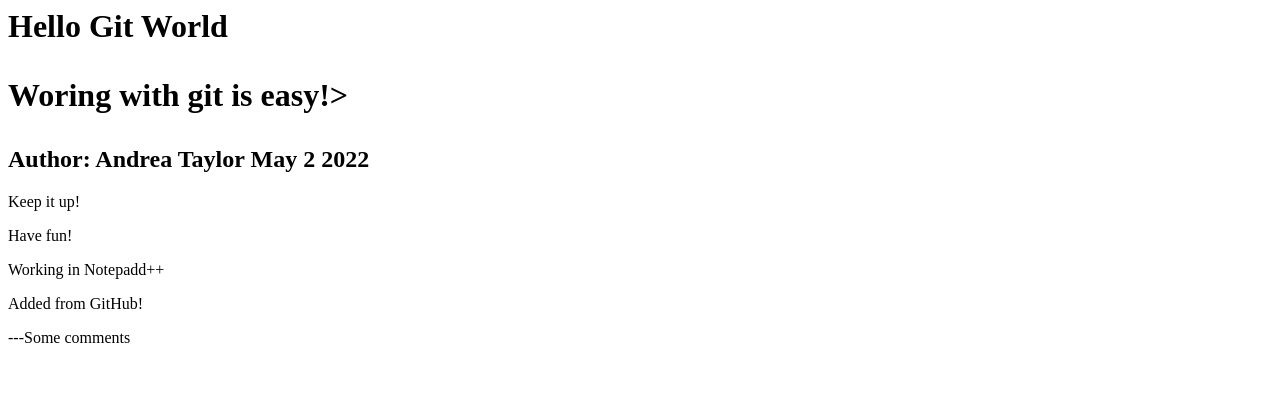
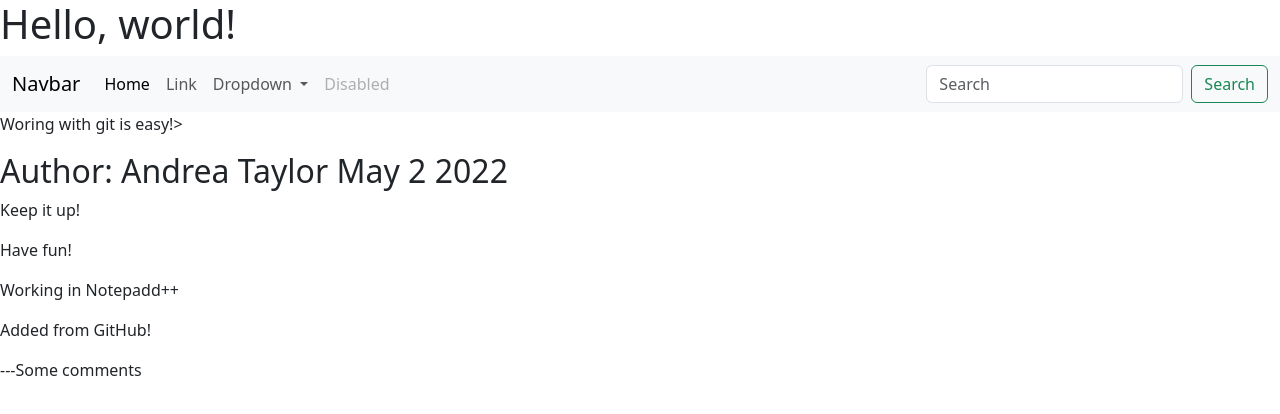
Before and after one commit to aetaylor068/GitGitHubMasterclass, a plain HTML site: page index.html in a window 1280 px wide. Drawn offline with nearby package versions, Linux system fonts and the light colour scheme.

Commit message:
Add Navbar

```diff
--- a/index.html
+++ b/index.html
@@ -1,4 +1,53 @@
-<h1>Hello Git World<h1>
+<!doctype html>
+<html lang="en">
+  <head>
+    <meta charset="utf-8">
+    <meta name="viewport" content="width=device-width, initial-scale=1">
+    <title>Bootstrap demo</title>
+    <link href="https://cdn.jsdelivr.net/npm/bootstrap@5.3.0-alpha1/dist/css/bootstrap.min.css" rel="stylesheet" integrity="sha384-GLhlTQ8iRABdZLl6O3oVMWSktQOp6b7In1Zl3/Jr59b6EGGoI1aFkw7cmDA6j6gD" crossorigin="anonymous">
+  </head>
+  <body>
+    <h1>Hello, world!</h1>
+    <script src="https://cdn.jsdelivr.net/npm/bootstrap@5.3.0-alpha1/dist/js/bootstrap.bundle.min.js" integrity="sha384-w76AqPfDkMBDXo30jS1Sgez6pr3x5MlQ1ZAGC+nuZB+EYdgRZgiwxhTBTkF7CXvN" crossorigin="anonymous"></script>
+  </body>
+</html>
+
+<nav class="navbar navbar-expand-lg bg-body-tertiary">
+  <div class="container-fluid">
+    <a class="navbar-brand" href="#">Navbar</a>
+    <button class="navbar-toggler" type="button" data-bs-toggle="collapse" data-bs-target="#navbarSupportedContent" aria-controls="navbarSupportedContent" aria-expanded="false" aria-label="Toggle navigation">
+      <span class="navbar-toggler-icon"></span>
+    </button>
+    <div class="collapse navbar-collapse" id="navbarSupportedContent">
+      <ul class="navbar-nav me-auto mb-2 mb-lg-0">
+        <li class="nav-item">
+          <a class="nav-link active" aria-current="page" href="#">Home</a>
+        </li>
+        <li class="nav-item">
+          <a class="nav-link" href="#">Link</a>
+        </li>
+        <li class="nav-item dropdown">
+          <a class="nav-link dropdown-toggle" href="#" role="button" data-bs-toggle="dropdown" aria-expanded="false">
+            Dropdown
+          </a>
+          <ul class="dropdown-menu">
+            <li><a class="dropdown-item" href="#">Action</a></li>
+            <li><a class="dropdown-item" href="#">Another action</a></li>
+            <li><hr class="dropdown-divider"></li>
+            <li><a class="dropdown-item" href="#">Something else here</a></li>
+          </ul>
+        </li>
+        <li class="nav-item">
+          <a class="nav-link disabled">Disabled</a>
+        </li>
+      </ul>
+      <form class="d-flex" role="search">
+        <input class="form-control me-2" type="search" placeholder="Search" aria-label="Search">
+        <button class="btn btn-outline-success" type="submit">Search</button>
+      </form>
+    </div>
+  </div>
+</nav>
 
 <div>
   <p>Woring with git is easy!>
```
